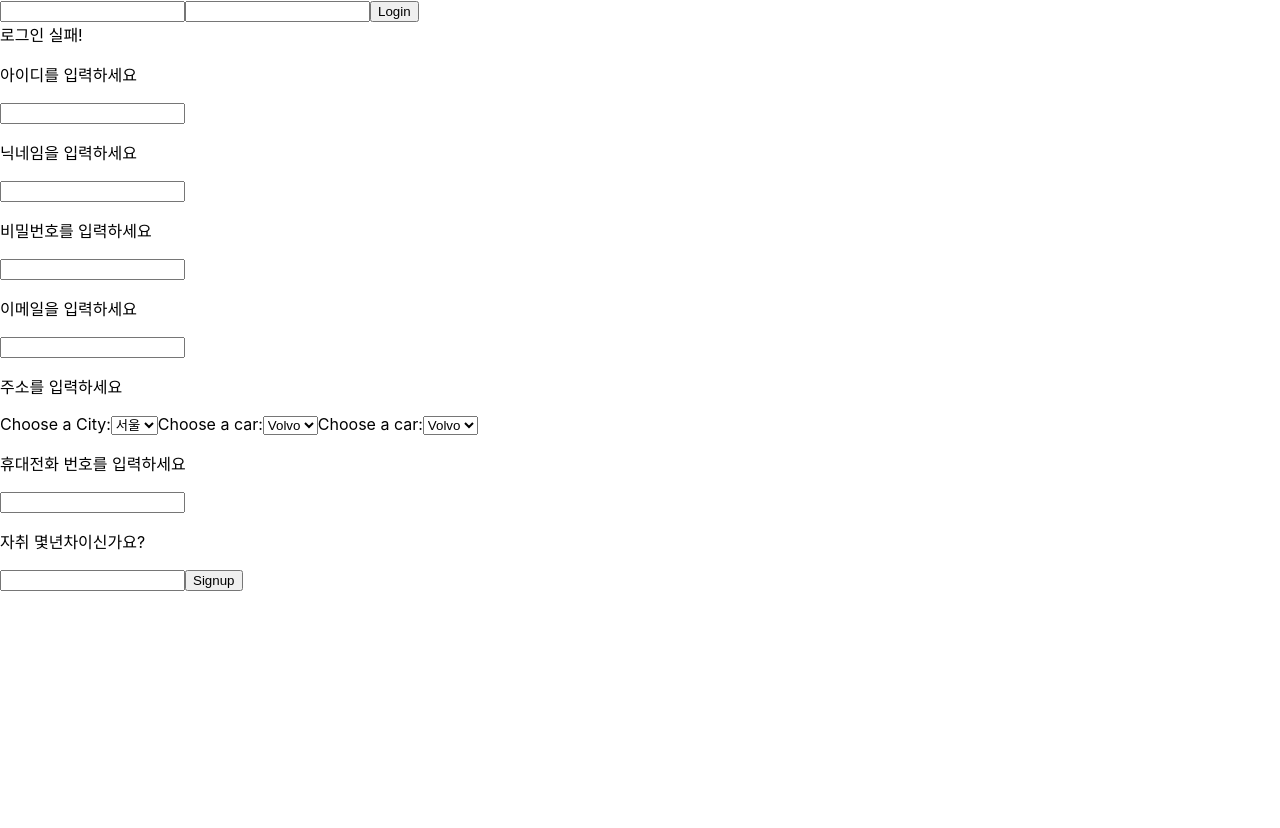
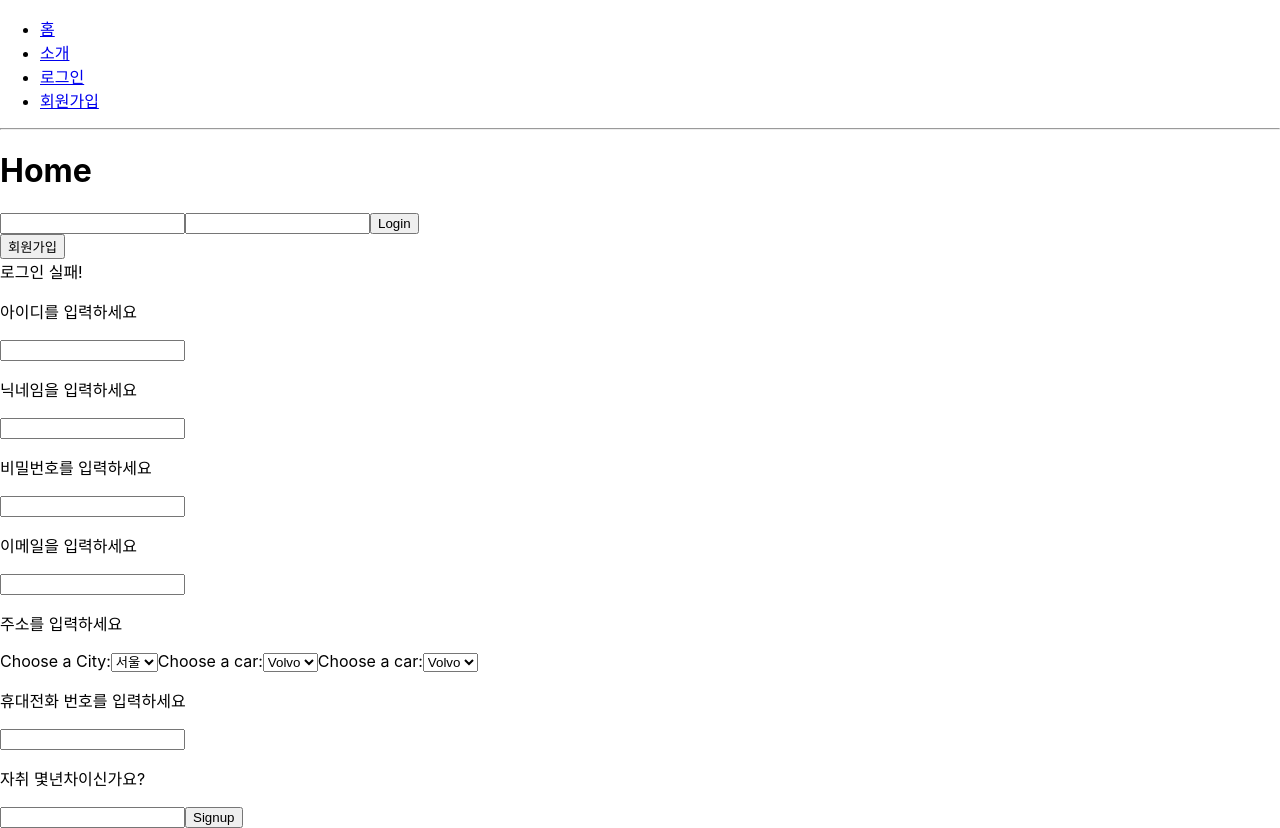
Before and after one commit to 5MYWEB/CLOSER-front, a React (Create React App) app: page / in a window 1280 px wide. Before the commit the page ends 800 px from the top, so only its background shows below. Built offline with nearby package versions, Linux system fonts and the light colour scheme.

Commit message:
[ Setup ] 기본 Router

```diff
--- a/package.json
+++ b/package.json
@@ -8,6 +8,7 @@
     "@testing-library/user-event": "^12.1.10",
     "react": "^17.0.2",
     "react-dom": "^17.0.2",
+    "react-router-dom": "^5.2.0",
     "react-scripts": "4.0.3",
     "web-vitals": "^1.0.1"
   },
--- a/src/App.js
+++ b/src/App.js
@@ -1,6 +1,9 @@
-import Login from './pages/login';
-import SignUp from './pages/signup';
 import React, { useState } from 'react';
+import { Route, Link } from 'react-router-dom';
+import Home from './pages/Home';
+import About from './pages/About';
+import Login from './pages/Login';
+import SignUp from './pages/Signup';
 
 function App() {
   const [ isLoggedIn, setIsLoggedIn ] = useState(false)
@@ -8,6 +11,26 @@ function App() {
 
   return (
     <div>
+      <ul>
+        <li>
+          <Link to="/">홈</Link>
+        </li>
+        <li>
+          <Link to="/about">소개</Link>
+        </li>
+        <li>
+          <Link to="/login">로그인</Link>
+        </li>
+        <li>
+          <Link to="/signup">회원가입</Link>
+        </li>
+      </ul>
+      <hr />
+      <Route path="/" exact={true} component={Home} />
+      <Route path="/about" component={About} />
+      <Route path="/login" component={Login} />
+      <Route path="/signup" component={SignUp} />
+
       <Login setIsLoggedIn={setIsLoggedIn} />
       {isLoggedIn && <div>로그인 성공(&&)!</div>}
       {isLoggedIn ? <div>로그인 성공(삼항)!</div> : <div>로그인 실패!</div>}
--- a/src/index.js
+++ b/src/index.js
@@ -1,12 +1,15 @@
 import React from 'react';
 import ReactDOM from 'react-dom';
+import { BrowserRouter } from 'react-router-dom';
 import './index.css';
 import App from './App';
 import reportWebVitals from './reportWebVitals';
 
 ReactDOM.render(
   <React.StrictMode>
-    <App />
+    <BrowserRouter>
+      <App />
+    </BrowserRouter>
   </React.StrictMode>,
   document.getElementById('root')
 );
--- /dev/null
+++ b/src/pages/About.js
@@ -0,0 +1,15 @@
+// About.js
+import React from 'react';
+
+/**
+ * 함수형 컴포넌트 스니펫입니다.
+ */
+const About = () => {
+  return (
+    <div>
+      <h1>About</h1>
+    </div>
+  );
+};
+
+export default About;
--- /dev/null
+++ b/src/pages/Home.js
@@ -0,0 +1,11 @@
+import React from 'react';
+
+const Home = () => {
+  return (
+    <div>
+      <h1>Home</h1>
+    </div>
+  );
+};
+
+export default Home;
--- a/src/pages/login.js
+++ b/src/pages/login.js
@@ -29,6 +29,7 @@ function Login(props) {
   )
 
   return (
+    <>
       <form onSubmit={onSubmit}>
         <input
           type="text"
@@ -46,6 +47,8 @@ function Login(props) {
           Login
         </button>
       </form>
+      <button>회원가입</button>
+    </>
   )
 }
 
```
Also changed, not shown: 1 other file (tests, documents, lock files or other folders). Lines whose indentation alone changed are shown as unchanged.
